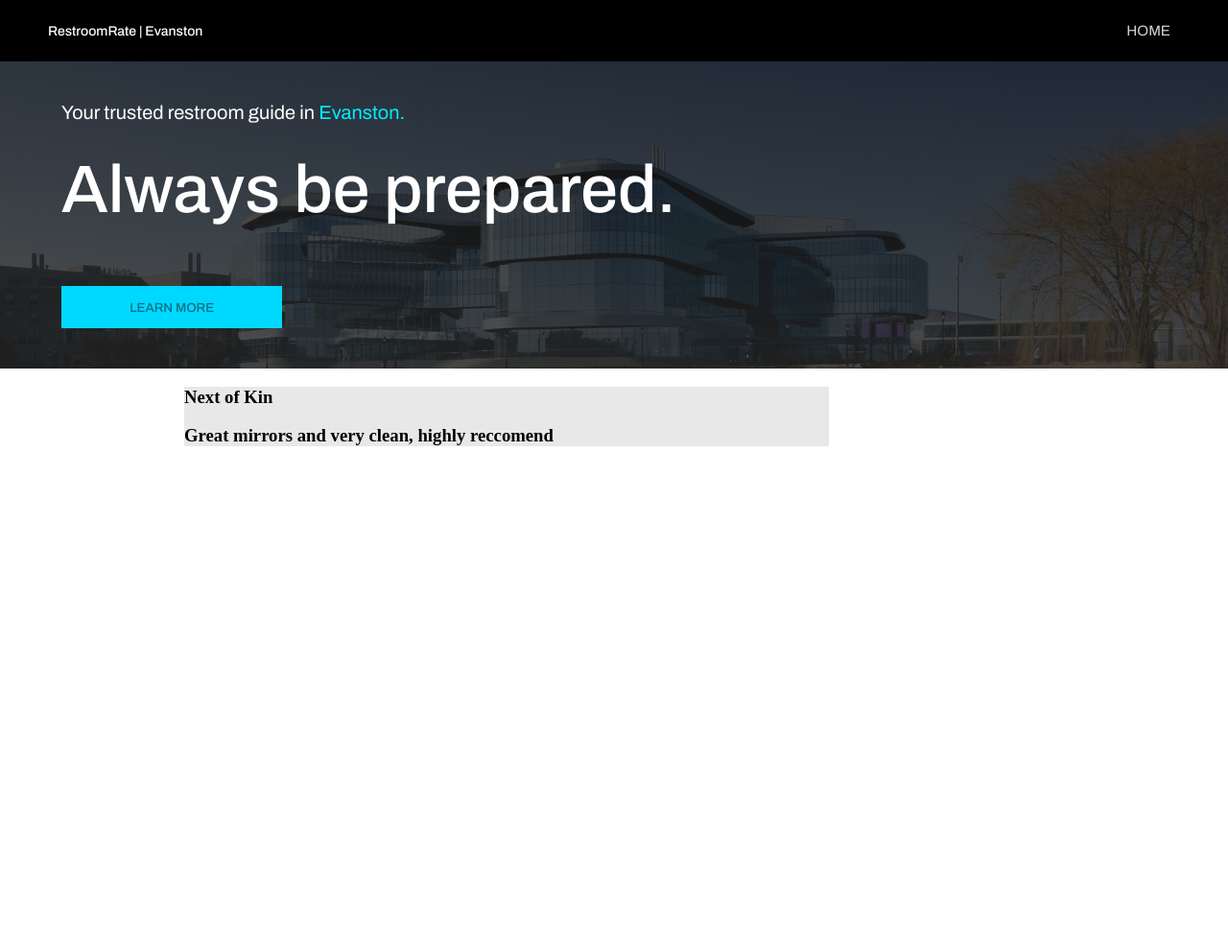
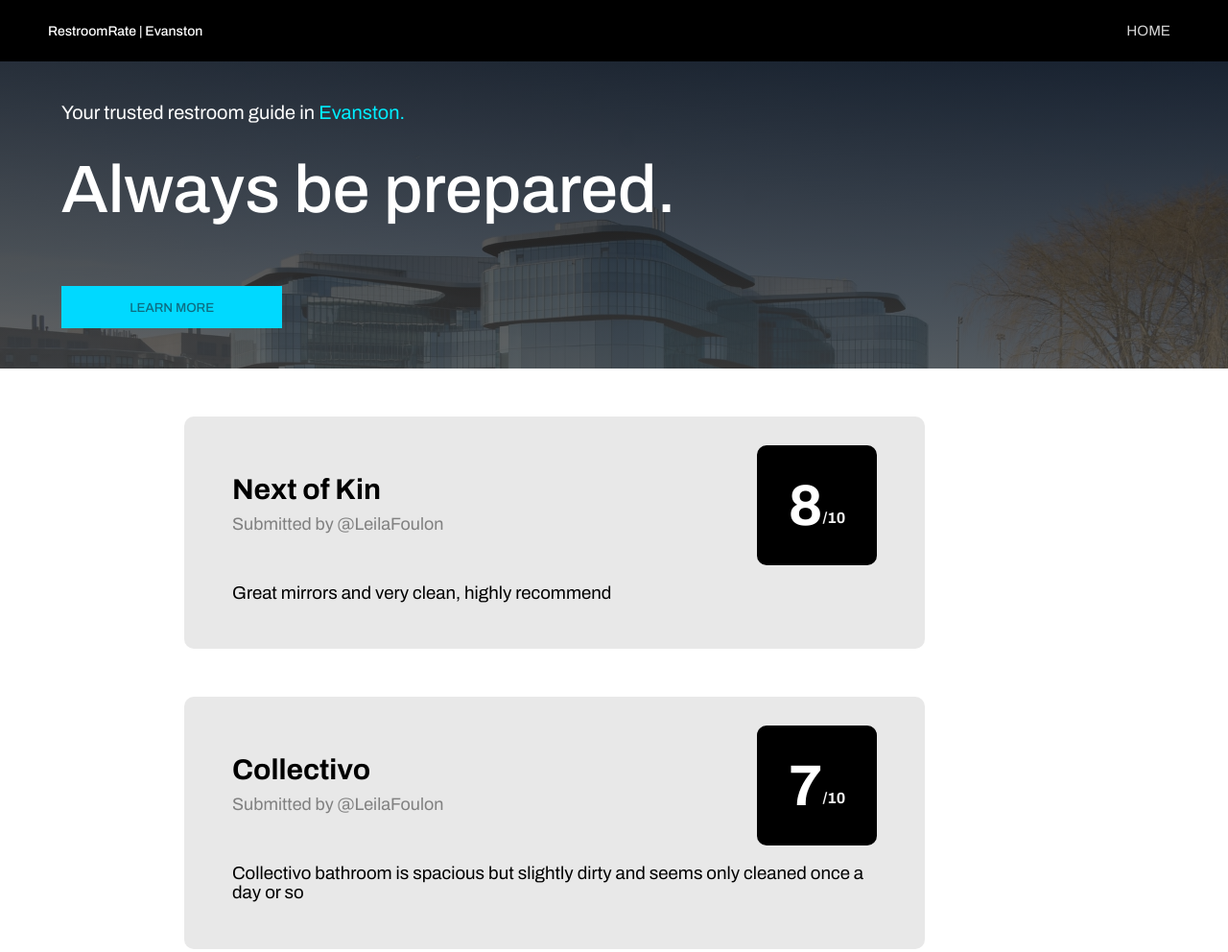
Before and after one commit to spencerlevitt/cs130-project, a plain HTML site: page index.html in a window 1280 px wide. Shown: the top 992 px of the page at 96% size. Before the commit the page ends 800 px from the top, so only its background shows below. Drawn offline with Linux system fonts and the light colour scheme.

Commit message:
Make reviews iterable, implement first JS file, and load review fetch on body load

```diff
--- /dev/null
+++ b/app.js
@@ -0,0 +1,47 @@
+const reviewData = [
+  {
+    restaurantName: "Next of Kin",
+    author: "LeilaFoulon",
+    analysis: "Great mirrors and very clean, highly recommend",
+    score: "8",
+  },
+  {
+    restaurantName: "Collectivo",
+    author: "LeilaFoulon",
+    analysis:
+      "Collectivo bathroom is spacious but slightly dirty and seems only cleaned once a day or so",
+    score: "7",
+  },
+  {
+    restaurantName: "Cupitol",
+    author: "LeilaFoulon",
+    analysis: "Cupitol also has single stalls, clean, a little dark",
+    score: "6",
+  },
+  {
+    restaurantName: "Kansaku",
+    author: "LeilaFoulon",
+    analysis: "Kansakus bathroom is very clean and spacious, highly recommend",
+    score: "9",
+  },
+];
+
+const fetchReviews = () => {
+  const elem = document.getElementById("feed");
+  elem.innerHTML = "";
+  reviewData.forEach((review) => {
+    elem.innerHTML += `<div id="review">
+        <div id="review-header-container">
+          <div>
+            <h3 class="review-header">${review.restaurantName}</h3>
+            <p class="author">Submitted by @${review.author}</p>
+          </div>
+          <div id="review-score-container">
+            <p class="review-score">${review.score}</p>
+            <p class="review-total">/10</p>
+          </div>
+        </div>
+        <h3 class="review">${review.analysis}</h3>
+      </div>`;
+  });
+};
--- a/css/styles.css
+++ b/css/styles.css
@@ -84,12 +84,68 @@ h1 {
 #feed {
   margin-left: 15%;
   margin-right: 15%;
+  padding-top: 50px;
   align-items: center;
   justify-content: center;
 }
 
 #review {
   background-color: rgb(232, 232, 232);
+  padding-top: 30px;
+  padding-left: 50px;
+  padding-right: 50px;
+  padding-bottom: 30px;
+  border-radius: 10px;
   width: 75%;
   align-self: center;
+  margin-bottom: 50px;
 }
+
+.review-header {
+  font-family: "Archivo";
+  font-size: 30px;
+}
+
+.author {
+  font-family: "Archivo";
+  font-size: 18px;
+  color: gray;
+  margin-top: -20px;
+}
+
+#review-header-container {
+  display: flex;
+  flex-direction: row;
+  justify-content: space-between;
+}
+
+#review-score-container {
+  background-color: black;
+  border-radius: 10px;
+  width: 125px;
+  height: 125px;
+  display: flex;
+  justify-content: center;
+  align-items: center;
+}
+
+.review-score {
+  font-family: "Archivo";
+  font-weight: bold;
+  color: white;
+  font-size: 60px;
+  margin-bottom: 0;
+  margin-top: 0;
+}
+
+.review-total {
+  font-family: "Archivo";
+  font-weight: bold;
+  color: whitesmoke;
+  margin-bottom: -10px;
+}
+
+.review {
+  font-family: "Archivo";
+  font-weight: 400;
+}
--- a/index.html
+++ b/index.html
@@ -25,7 +25,7 @@
     <link rel="stylesheet" href="css/styles.css" />
   </head>
 
-  <body>
+  <body onload="fetchReviews()">
     <header id="header">
       <div id="navbar">
         <p id="name">RestroomRate | Evanston</p>
@@ -55,10 +55,20 @@
       </section>
       <section id="feed">
         <div id="review">
-          <h3 class="review-header">Next of Kin</h3>
-          <h3 class="review">Great mirrors and very clean, highly reccomend</h3>
+          <div id="review-header-container">
+            <div>
+              <h3 class="review-header">Next of Kin</h3>
+              <p class="author">Submitted by @LeilaFoulon</p>
+            </div>
+            <div id="review-score-container">
+              <p class="review-score">8</p>
+              <p class="review-total">/10</p>
+            </div>
+          </div>
+          <h3 class="review">Great mirrors and very clean, highly recommend</h3>
         </div>
       </section>
     </main>
+    <script type="text/javascript" src="./app.js"></script>
   </body>
 </html>
```
